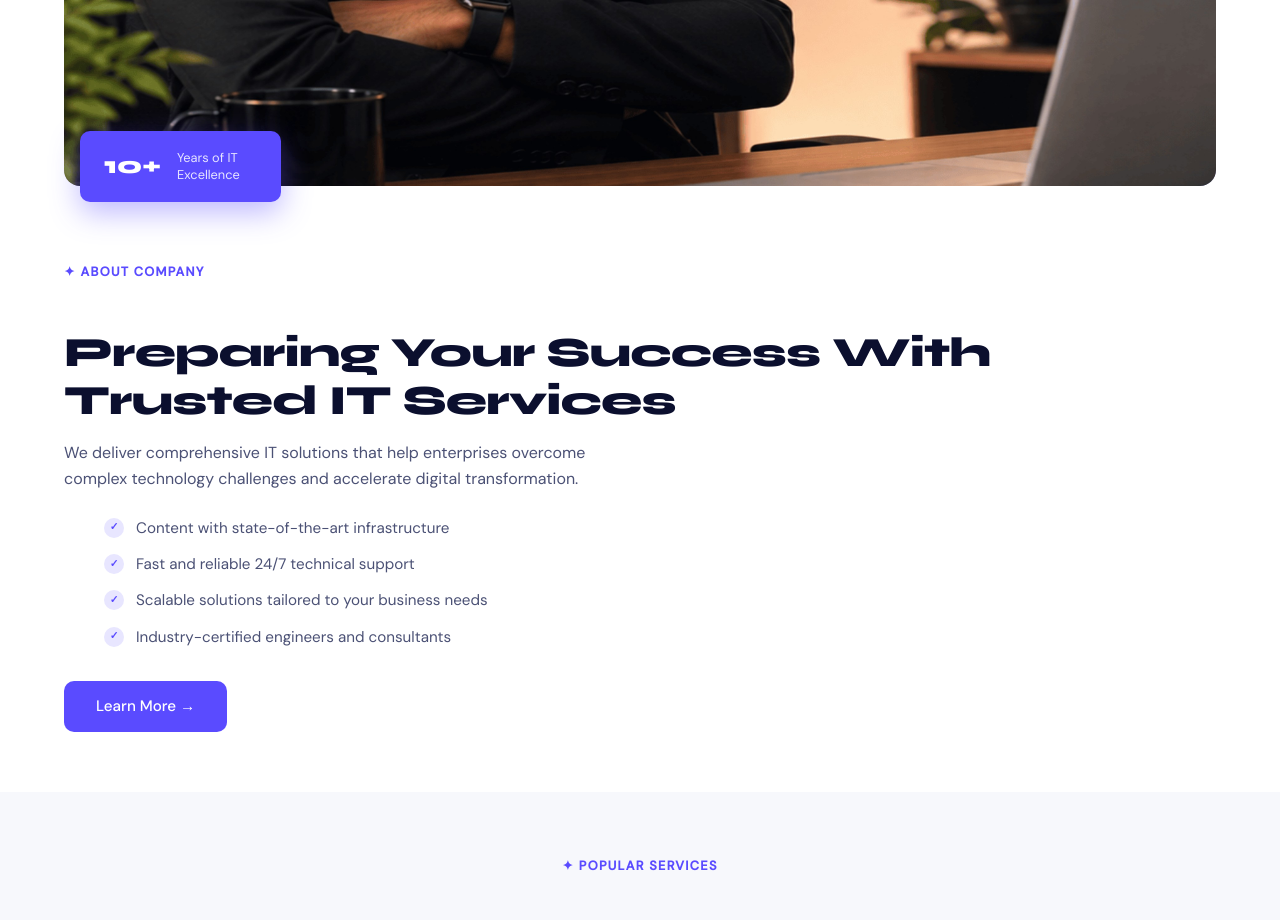
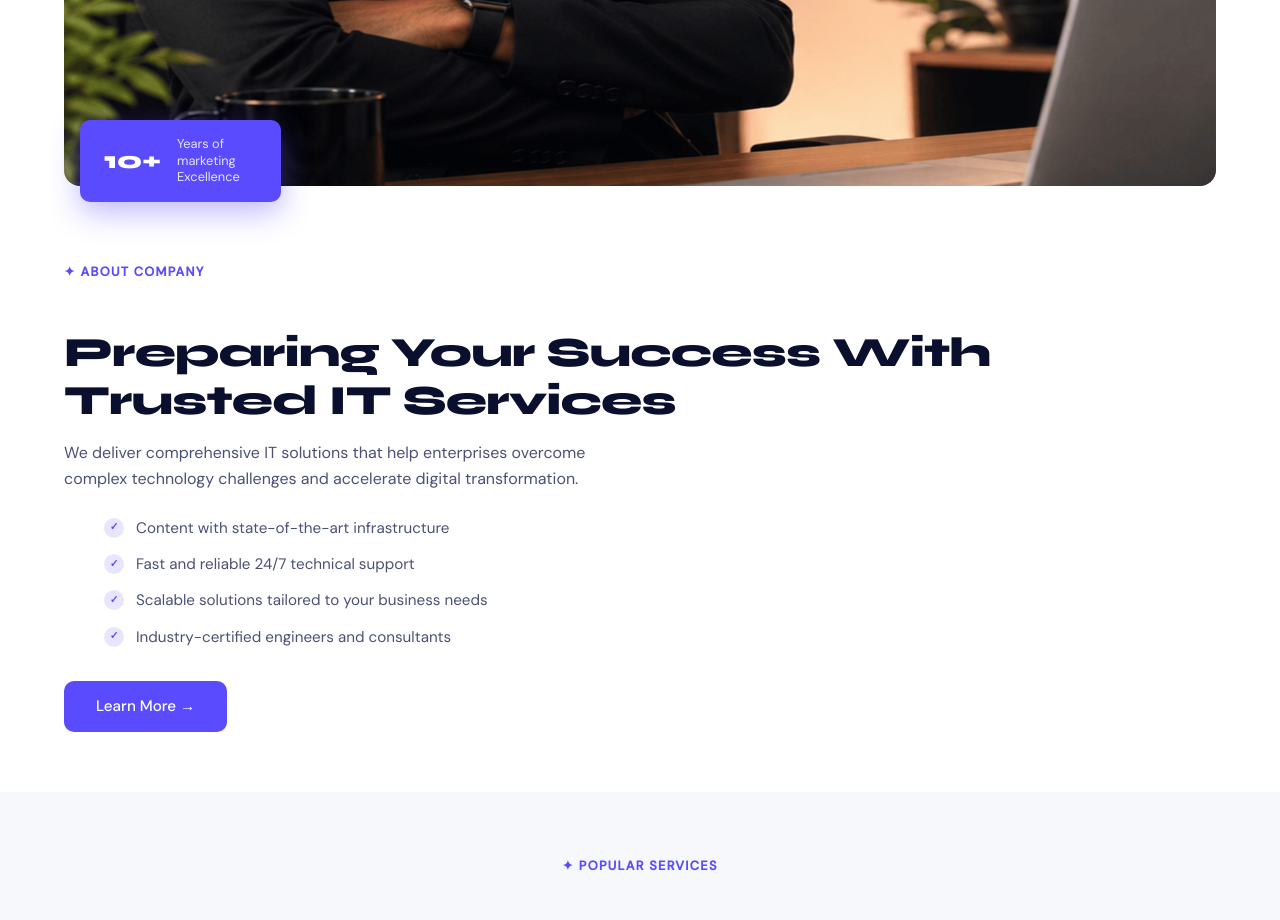
Before and after one commit to akash-digital/digitall, a plain HTML site: page index.html in a window 1280 px wide. Shown: the part 1560-2480 px from the top of the page. Drawn offline with Linux system fonts and the light colour scheme.

Commit message:
Update index.html

```diff
--- a/index.html
+++ b/index.html
@@ -95,7 +95,7 @@
       </div>
       <div class="about-badge">
         <div class="about-badge-num">10+</div>
-        <div class="about-badge-text">Years of IT Excellence</div>
+        <div class="about-badge-text">Years of marketing Excellence</div>
       </div>
     </div>
     <div style="padding-left:0;">
```
